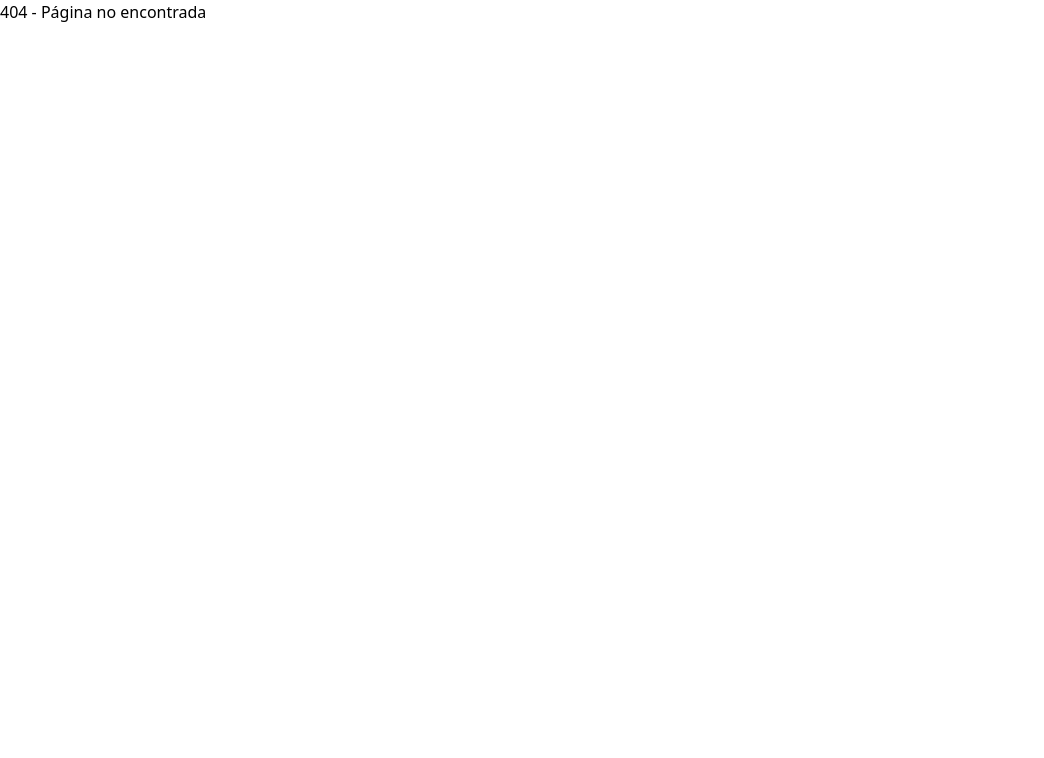
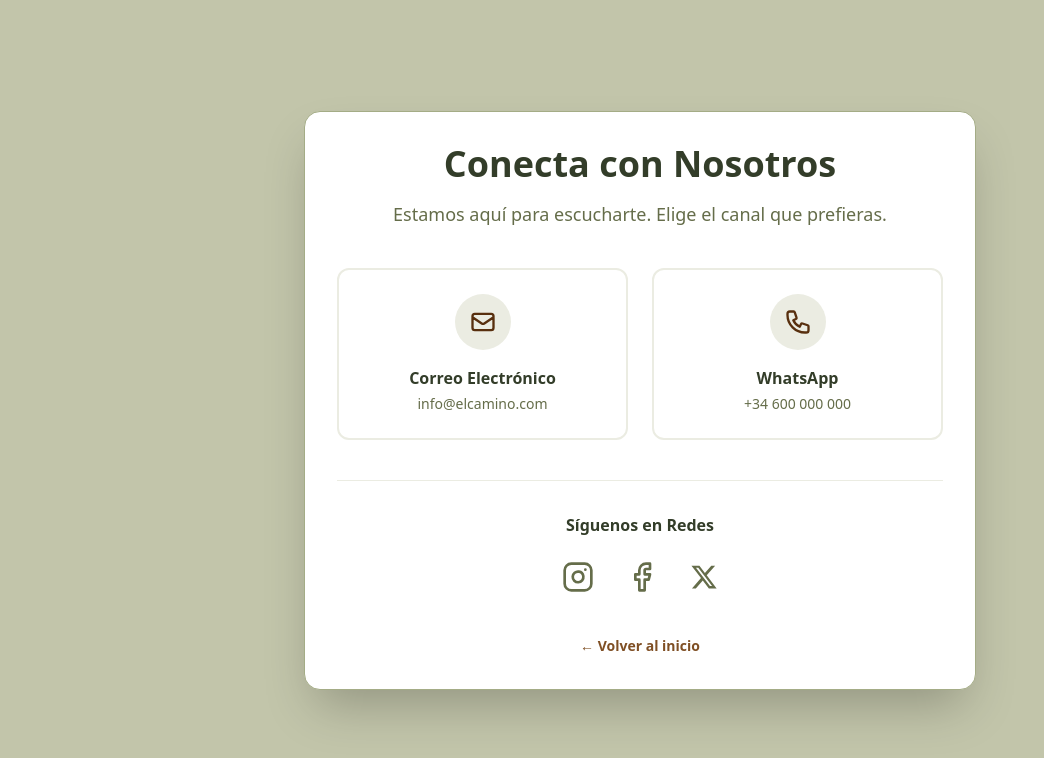
Before and after one commit to mapamu1993/SOLe_FRONT, a React (Vite) app: page /contact in a window 1280 px wide. Before the commit this address had no page. Shown: the top 758 px of the page, without its empty margins (0-1044 px from the left). Built offline with nearby package versions, Linux system fonts and the light colour scheme.

Commit message:
added contact page

```diff
--- /dev/null
+++ b/src/features/contact/components/ContactDesign.tsx
@@ -0,0 +1,150 @@
+import { Link } from "react-router-dom";
+
+export const ContactDesign = () => {
+  return (
+    // FONDO GENERAL (Beige verdoso)
+    <div className="flex min-h-screen w-full items-center justify-center bg-[#C2C5AA] p-4 font-sans">
+      {/* TARJETA PRINCIPAL */}
+      <div className="mx-auto w-full max-w-2xl rounded-2xl bg-white p-8 shadow-2xl border border-[#A4AC86] text-center">
+        {/* Cabecera */}
+        <div className="mb-10">
+          <h2 className="text-3xl font-bold text-[#333D29] md:text-4xl">
+            Conecta con Nosotros
+          </h2>
+          <p className="mt-4 text-[#656D4A] text-lg">
+            Estamos aquí para escucharte. Elige el canal que prefieras.
+          </p>
+        </div>
+
+        {/* GRID DE CONTACTO PRINCIPAL */}
+        <div className="grid grid-cols-1 gap-6 md:grid-cols-2">
+          {/* EMAIL */}
+          <a
+            href="mailto:info@elcamino.com"
+            className="group flex flex-col items-center justify-center rounded-xl border-2 border-[#EBECE2] p-6 transition-all hover:border-[#582F0E] hover:bg-[#F5F5F0]"
+          >
+            <div className="mb-4 flex h-14 w-14 items-center justify-center rounded-full bg-[#EBECE2] text-[#582F0E] transition-colors group-hover:bg-[#582F0E] group-hover:text-white">
+              <svg
+                xmlns="http://www.w3.org/2000/svg"
+                className="h-7 w-7"
+                fill="none"
+                viewBox="0 0 24 24"
+                stroke="currentColor"
+                strokeWidth={2}
+              >
+                <path
+                  strokeLinecap="round"
+                  strokeLinejoin="round"
+                  d="M3 8l7.89 5.26a2 2 0 002.22 0L21 8M5 19h14a2 2 0 002-2V7a2 2 0 00-2-2H5a2 2 0 00-2 2v10a2 2 0 002 2z"
+                />
+              </svg>
+            </div>
+            <h3 className="font-bold text-[#333D29]">Correo Electrónico</h3>
+            <p className="mt-1 text-sm text-[#656D4A]">info@elcamino.com</p>
+          </a>
+
+          {/* WHATSAPP */}
+          <a
+            href="https://wa.me/34600000000"
+            target="_blank"
+            rel="noopener noreferrer"
+            className="group flex flex-col items-center justify-center rounded-xl border-2 border-[#EBECE2] p-6 transition-all hover:border-[#582F0E] hover:bg-[#F5F5F0]"
+          >
+            <div className="mb-4 flex h-14 w-14 items-center justify-center rounded-full bg-[#EBECE2] text-[#582F0E] transition-colors group-hover:bg-[#582F0E] group-hover:text-white">
+              <svg
+                xmlns="http://www.w3.org/2000/svg"
+                className="h-7 w-7"
+                fill="none"
+                viewBox="0 0 24 24"
+                stroke="currentColor"
+                strokeWidth={2}
+              >
+                <path
+                  strokeLinecap="round"
+                  strokeLinejoin="round"
+                  d="M3 5a2 2 0 012-2h3.28a1 1 0 01.948.684l1.498 4.493a1 1 0 01-.502 1.21l-2.257 1.13a11.042 11.042 0 005.516 5.516l1.13-2.257a1 1 0 011.21-.502l4.493 1.498a1 1 0 01.684.949V19a2 2 0 01-2 2h-1C9.716 21 3 14.284 3 6V5z"
+                />
+              </svg>
+            </div>
+            <h3 className="font-bold text-[#333D29]">WhatsApp</h3>
+            <p className="mt-1 text-sm text-[#656D4A]">+34 600 000 000</p>
+          </a>
+        </div>
+
+        {/* REDES SOCIALES */}
+        <div className="mt-10 border-t border-[#EBECE2] pt-8">
+          <h3 className="mb-6 font-bold text-[#333D29]">Síguenos en Redes</h3>
+          <div className="flex justify-center gap-8 items-center">
+            {/* Instagram */}
+            <a
+              href="#"
+              aria-label="Instagram"
+              className="transform text-[#656D4A] transition-transform hover:scale-110 hover:text-[#582F0E]"
+            >
+              <svg
+                xmlns="http://www.w3.org/2000/svg"
+                className="h-8 w-8"
+                viewBox="0 0 24 24"
+                fill="none"
+                stroke="currentColor"
+                strokeWidth="2"
+                strokeLinecap="round"
+                strokeLinejoin="round"
+              >
+                <rect x="2" y="2" width="20" height="20" rx="5" ry="5"></rect>
+                <path d="M16 11.37A4 4 0 1 1 12.63 8 4 4 0 0 1 16 11.37z"></path>
+                <line x1="17.5" y1="6.5" x2="17.51" y2="6.5"></line>
+              </svg>
+            </a>
+
+            {/* Facebook */}
+            <a
+              href="#"
+              aria-label="Facebook"
+              className="transform text-[#656D4A] transition-transform hover:scale-110 hover:text-[#582F0E]"
+            >
+              <svg
+                xmlns="http://www.w3.org/2000/svg"
+                className="h-8 w-8"
+                viewBox="0 0 24 24"
+                fill="none"
+                stroke="currentColor"
+                strokeWidth="2"
+                strokeLinecap="round"
+                strokeLinejoin="round"
+              >
+                <path d="M18 2h-3a5 5 0 0 0-5 5v3H7v4h3v8h4v-8h3l1-4h-4V7a1 1 0 0 1 1-1h3z"></path>
+              </svg>
+            </a>
+
+            {/* X (Twitter) - NUEVO LOGO */}
+            <a
+              href="#"
+              aria-label="X (Twitter)"
+              className="transform text-[#656D4A] transition-transform hover:scale-110 hover:text-[#582F0E]"
+            >
+              <svg
+                xmlns="http://www.w3.org/2000/svg"
+                className="h-7 w-7"
+                viewBox="0 0 24 24"
+                fill="currentColor"
+              >
+                <path d="M18.244 2.25h3.308l-7.227 8.26 8.502 11.24H16.17l-5.214-6.817L4.99 21.75H1.68l7.73-8.835L1.254 2.25H8.08l4.713 6.231zm-1.161 17.52h1.833L7.084 4.126H5.117z" />
+              </svg>
+            </a>
+          </div>
+        </div>
+
+        {/* BOTÓN VOLVER */}
+        <div className="mt-10">
+          <Link
+            to="/"
+            className="text-sm font-bold text-[#7F4F24] hover:underline"
+          >
+            &larr; Volver al inicio
+          </Link>
+        </div>
+      </div>
+    </div>
+  );
+};
--- /dev/null
+++ b/src/features/contact/pages/ContactPage.tsx
@@ -0,0 +1,7 @@
+import { ContactDesign } from "../components/ContactDesign";
+
+const ContactPage = () => {
+  return <ContactDesign />;
+};
+
+export default ContactPage;
--- a/src/routes/AppRouter.tsx
+++ b/src/routes/AppRouter.tsx
@@ -9,6 +9,8 @@ import UpdateProfilePage from "../features/auth/pages/UpdateProfilePage";
 import ForgotPasswordPage from "../features/auth/pages/ForgotPasswordPage";
 import ResetPasswordPage from "../features/auth/pages/ResetPasswordPage";
 
+// Contact Page
+import ContactPage from "../features/contact/pages/ContactPage";
 
 // Blog Pages
 import BlogPage from "../features/blog/pages/BlogPage";
@@ -56,6 +58,9 @@ const AppRouter = () => {
       <Route path="/orders" element={<OrdersPage />} />
       <Route path="/kits" element={<KitsPage />} />
 
+      {/* --- CONTACT --- */}
+      <Route path="/contact" element={<ContactPage />} />
+
       {/* Fallback 404 */}
       <Route path="*" element={<div>404 - Página no encontrada</div>} />
     </Routes>
```
